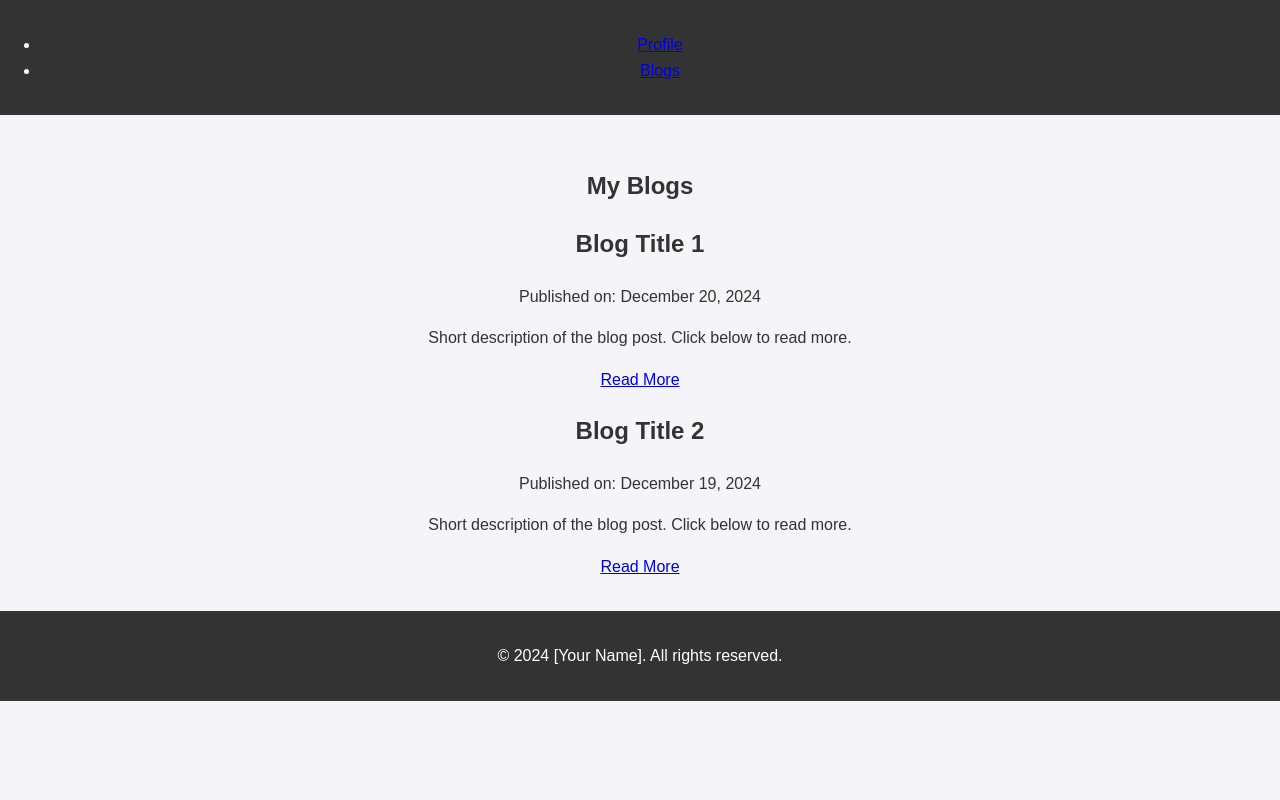
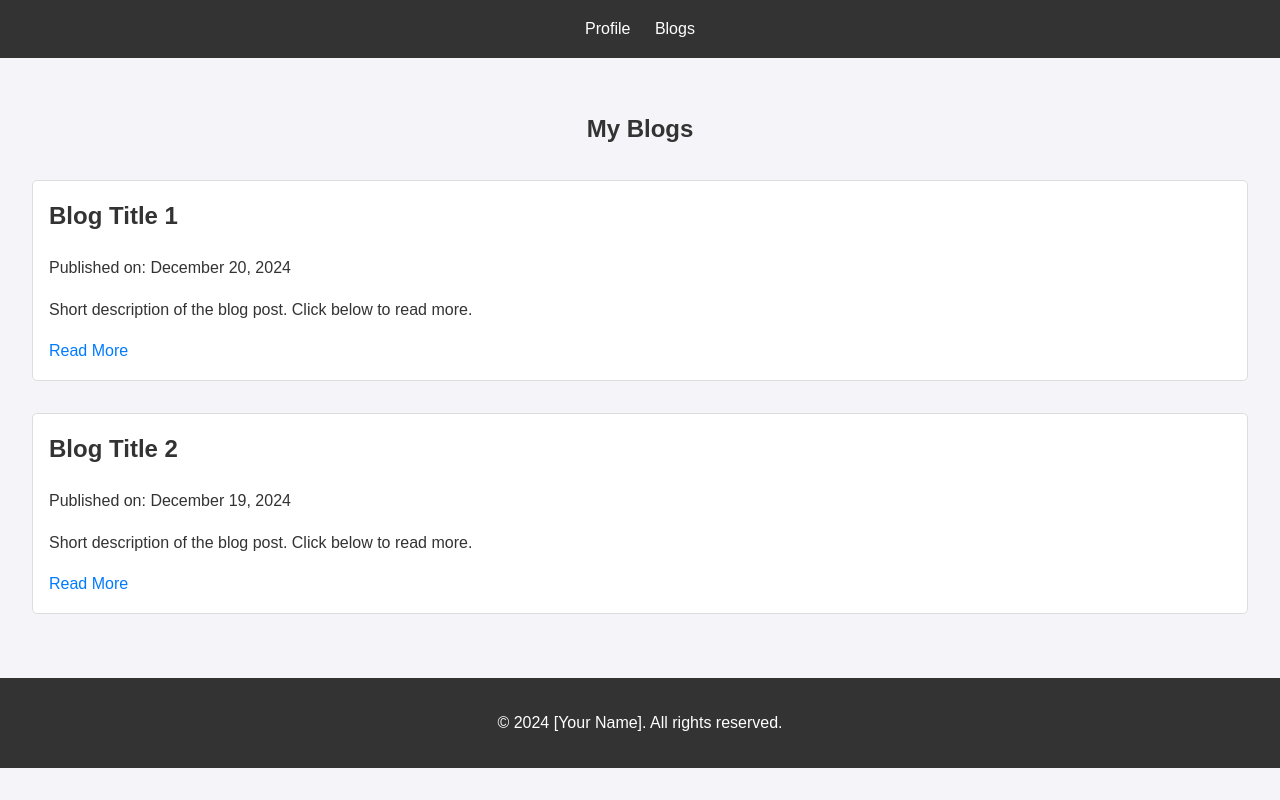
Before and after one commit to prathmesh0203/portfolio, a plain HTML site: page blogs.html in a window 1280 px wide. Drawn offline with Linux system fonts and the light colour scheme.

Commit message:
Update style.css

```diff
--- a/style.css
+++ b/style.css
@@ -1,3 +1,4 @@
+/* General styles */
 body {
     font-family: Arial, sans-serif;
     margin: 0;
@@ -6,25 +7,67 @@ body {
     background-color: #f4f4f9;
     color: #333;
 }
+
+/* Header styles */
 header {
     background: #333;
     color: #fff;
     padding: 1em 0;
     text-align: center;
 }
-header h1 {
+header nav ul {
+    list-style: none;
+    padding: 0;
     margin: 0;
 }
-section {
+header nav ul li {
+    display: inline;
+    margin: 0 10px;
+}
+header nav ul li a {
+    color: #fff;
+    text-decoration: none;
+}
+header nav ul li a:hover {
+    text-decoration: underline;
+}
+
+/* Profile page styles */
+main {
     padding: 2em;
     text-align: center;
 }
+.profile-pic {
+    width: 150px;
+    height: 150px;
+    border-radius: 50%;
+    margin: 1em 0;
+}
+
+/* Blogs page styles */
+#blogs article {
+    margin: 2em 0;
+    padding: 1em;
+    border: 1px solid #ddd;
+    border-radius: 5px;
+    background: #fff;
+    text-align: left;
+}
+#blogs article h2 {
+    margin-top: 0;
+}
+#blogs article a {
+    color: #007BFF;
+    text-decoration: none;
+}
+#blogs article a:hover {
+    text-decoration: underline;
+}
+
+/* Footer styles */
 footer {
     background: #333;
     color: #fff;
     text-align: center;
     padding: 1em 0;
 }
-footer a {
-    color: #ff5722;
-}
```
